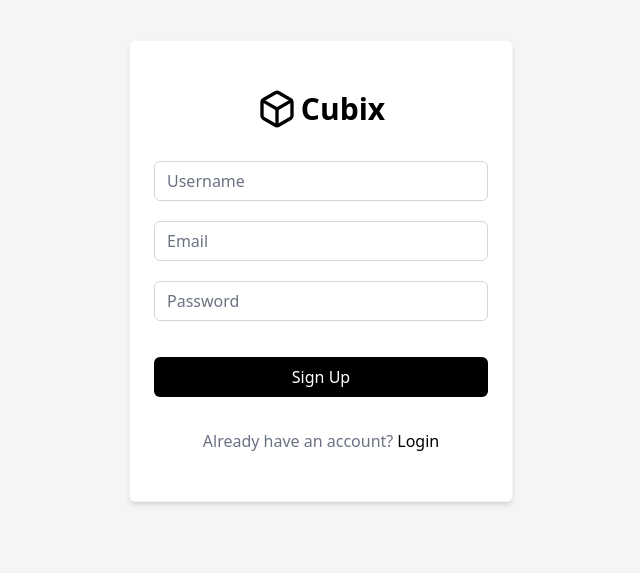
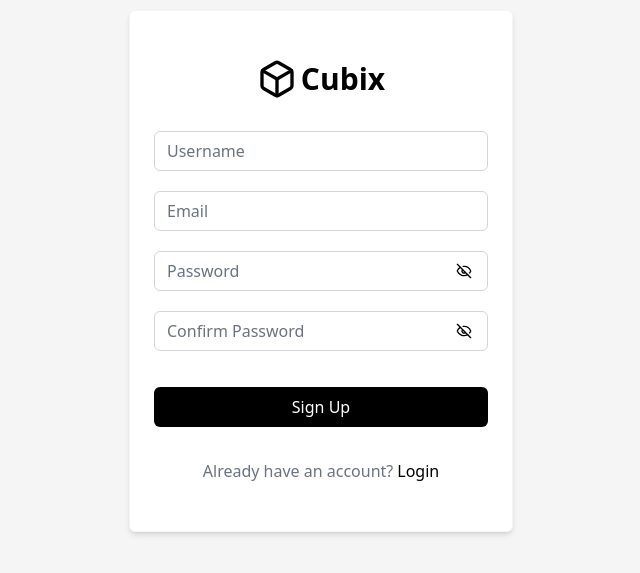
Before and after one commit to saciinol/cubix, a React (Vite) app in the folder client/: page /register in a window 1280 px wide. Shown: the part 129-702 px from the top of the page, without its empty margins (319-959 px from the left). Built offline with nearby package versions, Linux system fonts and the light colour scheme.

Commit message:
feat: add confirm password and show password button

```diff
--- a/client/src/pages/Login.jsx
+++ b/client/src/pages/Login.jsx
@@ -1,6 +1,6 @@
 import { useState } from 'react';
 import { Link, useNavigate, useLocation } from 'react-router-dom';
-import { Box, Loader2 } from 'lucide-react';
+import { Box, Loader2, Eye, EyeOff } from 'lucide-react';
 
 import { useAuthStore } from '../store';
 import Button from '../components/ui/Button';
@@ -11,6 +11,7 @@ const Login = () => {
 		email: '',
 		password: '',
 	});
+   const [showPassword, setShowPassword] = useState(false);
 	const [validationErrors, setValidationErrors] = useState('');
 
 	const { login, isLoading } = useAuthStore();
@@ -69,31 +70,41 @@ const Login = () => {
 							</div>
 
 							<div className="flex flex-col">
+								<div className="flex items-center justify-end">
 									<Input
-									type="password"
+										type={showPassword ? "text" : "password"}
 										name="password"
 										value={formData.password}
 										onChange={handleChange}
-									className={`${validationErrors ? 'border-red-600 focus:border-red-600' : ''}`}
+										className={`pr-12 ${validationErrors ? 'border-red-600 focus:border-red-600' : ''}`}
 										placeholder="Password"
 										disabled={isLoading}
 										required
 									/>
 
-								<p className={`ml-1 text-red-600 text-sm ${validationErrors ? 'opacity-100' : 'opacity-0'}`}>
+                           <div onClick={() => setShowPassword(!showPassword)} className='absolute mr-2 cursor-pointer hover:bg-gray-100 rounded-full duration p-2'>
+                           {showPassword ? (
+									   <Eye className="size-4" />
+                           ) : (
+									   <EyeOff className="size-4" />
+                           )}
+                           </div>
+								</div>
+
+								<p className={`ml-1 text-red-600 text-sm select-none ${validationErrors ? 'opacity-100' : 'opacity-0'}`}>
 									{validationErrors ? validationErrors : '&nbsp;'}
 								</p>
 							</div>
 
 							<div className="flex flex-col gap-2">
-								<Button type="submit" className="w-full">
+								<Button type="submit" className="w-full select-none">
 									{isLoading ? <Loader2 className="size-6 animate-spin" /> : 'Login'}
 								</Button>
 							</div>
 						</form>
 					</div>
 
-					<div className="text-gray-500 flex justify-center gap-1 text-base">
+					<div className="text-gray-500 flex justify-center gap-1 text-base select-none">
 						<p>Don't have an account?</p>
 						<Link to="/register" className="text-black font-medium hover:underline">
 							Sign up
--- a/client/src/pages/Register.jsx
+++ b/client/src/pages/Register.jsx
@@ -1,6 +1,6 @@
 import { useState } from 'react';
 import { Link, useNavigate } from 'react-router-dom';
-import { Box, Loader2 } from 'lucide-react';
+import { Box, Eye, EyeOff, Loader2 } from 'lucide-react';
 import { useAuthStore } from '../store';
 
 import Button from '../components/ui/Button';
@@ -12,7 +12,10 @@ const Register = () => {
 		username: '',
 		email: '',
 		password: '',
+      confirmPassword: '',
 	});
+	const [showPassword, setShowPassword] = useState(false);
+	const [showConfirmPassword, setShowConfirmPassword] = useState(false);
 	const [validationErrors, setValidationErrors] = useState({});
 
 	const { register, isLoading } = useAuthStore();
@@ -107,8 +110,9 @@ const Register = () => {
 							</div>
 
 							<div className="flex flex-col">
+								<div className="flex items-center justify-end">
 									<Input
-									type="password"
+										type={showPassword ? 'text' : 'password'}
 										name="password"
 										value={formData.password}
 										onChange={handleChange}
@@ -118,8 +122,46 @@ const Register = () => {
 										required
 									/>
 
+									<div
+										onClick={() => setShowPassword(!showPassword)}
+										className="absolute mr-2 cursor-pointer hover:bg-gray-100 rounded-full duration p-2"
+									>
+										{showPassword ? <Eye className="size-4" /> : <EyeOff className="size-4" />}
+									</div>
+								</div>
+
 								<p className={`ml-1 text-red-600 text-sm ${validationErrors.password ? 'opacity-100' : 'opacity-0'}`}>
 									{validationErrors.password ? validationErrors.password : '&nbsp;'}
+								</p>
+							</div>
+
+							<div className="flex flex-col">
+								<div className="flex items-center justify-end">
+									<Input
+										type={showConfirmPassword ? 'text' : 'password'}
+										name="confirmPassword"
+										value={formData.confirmPassword}
+										onChange={handleChange}
+										className={`${validationErrors.confirmPassword ? 'border-red-600 focus:border-red-600' : ''}`}
+										placeholder="Confirm Password"
+										disabled={isLoading}
+										required
+									/>
+
+									<div
+										onClick={() => setShowConfirmPassword(!showConfirmPassword)}
+										className="absolute mr-2 cursor-pointer hover:bg-gray-100 rounded-full duration p-2"
+									>
+										{showConfirmPassword ? <Eye className="size-4" /> : <EyeOff className="size-4" />}
+									</div>
+								</div>
+
+								<p
+									className={`ml-1 text-red-600 text-sm ${
+										validationErrors.confirmPassword ? 'opacity-100' : 'opacity-0'
+									}`}
+								>
+									{validationErrors.confirmPassword ? validationErrors.confirmPassword : '&nbsp;'}
 								</p>
 							</div>
 
--- a/client/src/utils/validation.js
+++ b/client/src/utils/validation.js
@@ -1,5 +1,5 @@
 export const validateRegister = (formData) => {
-	const { username, email, password } = formData;
+	const { username, email, password, confirmPassword } = formData;
 	const errors = {};
 
 	const usernameRegex = /^[a-zA-Z0-9_]+$/;
@@ -24,6 +24,10 @@ export const validateRegister = (formData) => {
 		errors.password = ['Password must be at least 6 characters long'];
 	}
 
+   if (password !== confirmPassword) {
+      errors.confirmPassword = ['Passwords do not match'];
+   }
+
    return {
       isValid: Object.keys(errors).length === 0,
       errors,
```
Lines whose indentation alone changed are shown as unchanged.
